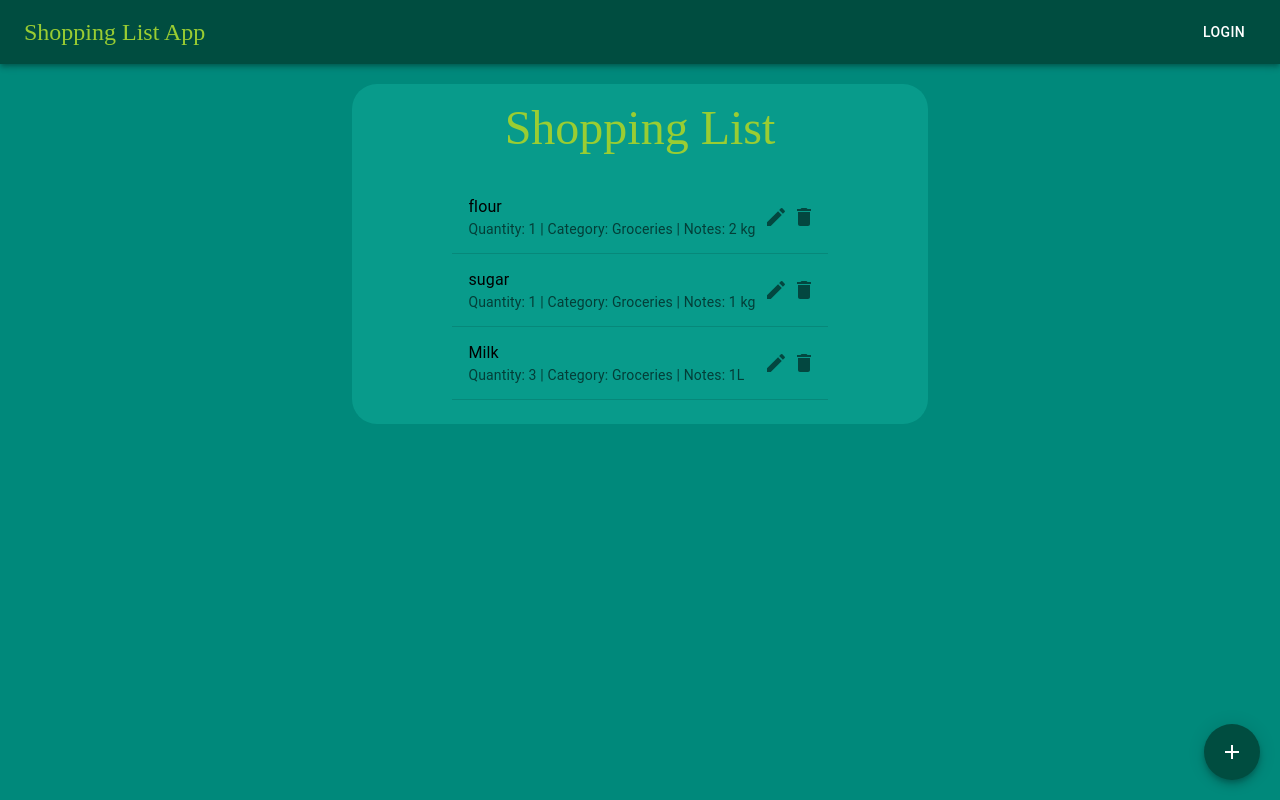
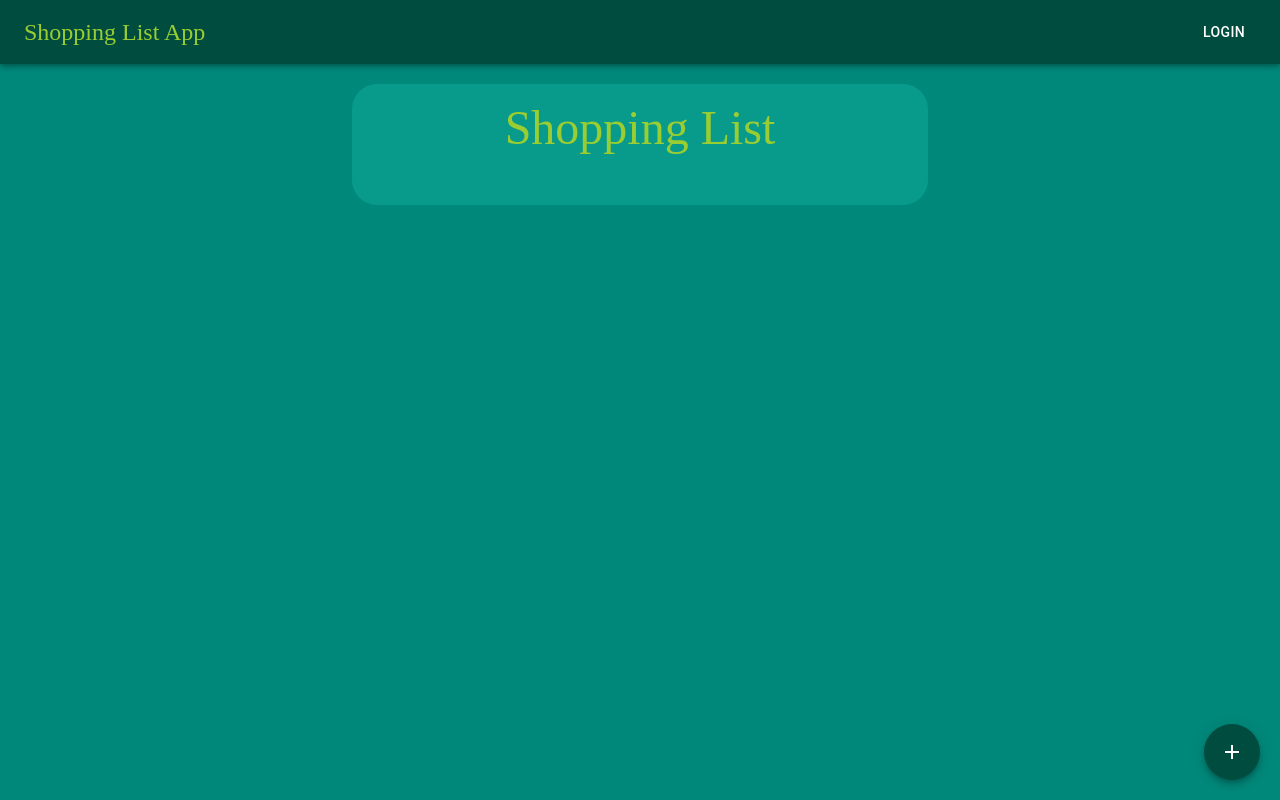
Before and after one commit to ComfortN/Shopping-list, a React (Create React App) app in the folder shopping-list/: page /shopping-list in a window 1280 px wide. Built offline with nearby package versions, Linux system fonts and the light colour scheme; data requests are answered from the project's data file; a web font is replaced by a local one.

Commit message:
fixing fetch the logged-in users task

```diff
--- a/shopping-list/db.json
+++ b/shopping-list/db.json
@@ -14,29 +14,44 @@
       "id": "94bf",
       "username": "unathi",
       "password": "phumzile"
+    },
+    {
+      "id": "2050",
+      "username": "zane",
+      "password": "123"
     }
   ],
   "shoppingLists": [
     {
-      "name": "flour",
-      "quantity": "1",
-      "notes": "2 kg",
-      "category": "Groceries",
-      "id": "b277"
+      "id": 2,
+      "userId": 456,
+      "name": "Bread",
+      "quantity": 1,
+      "category": "Bakery",
+      "notes": ""
     },
     {
-      "id": "f57f",
-      "name": "sugar",
+      "id": "59d7",
+      "name": "milk",
       "quantity": "1",
-      "notes": "1 kg",
-      "category": "Groceries"
+      "notes": "1L",
+      "category": "Groceries",
+      "userId": "2050"
     },
     {
-      "name": "Milk",
-      "quantity": "3",
-      "notes": "1L",
+      "name": "flour",
+      "quantity": "2",
+      "notes": "5kg",
       "category": "Groceries",
-      "id": "fc78"
+      "id": "0f75"
+    },
+    {
+      "name": "Denim jacket",
+      "quantity": "1",
+      "notes": "@ legit black",
+      "category": "Clothing",
+      "userId": "3a4d",
+      "id": "530f"
     }
   ]
 }
--- a/shopping-list/src/Components/AddList/AddShoppingList.jsx
+++ b/shopping-list/src/Components/AddList/AddShoppingList.jsx
@@ -3,7 +3,7 @@ import { TextField, Button, Typography, Container, MenuItem, Select, InputLabel,
 import axios from 'axios';
 import './AddShoppingList.css';
 import { useDispatch, useSelector } from 'react-redux';
-import { addItem, updateItem } from '../../Features/shoppingList/shoppingListActions';
+import { addItem, updateItem, fetchItems } from '../../Features/shoppingList/shoppingListActions';
 
 export default function AddShoppingList({ itemToEdit, onClose }) {
     const [name, setName] = useState('');
@@ -14,7 +14,8 @@ export default function AddShoppingList({ itemToEdit, onClose }) {
     const [snackbarMessage, setSnackbarMessage] = useState('');
     const [snackbarType, setSnackbarType] = useState('success');
     const dispatch = useDispatch();
-    const { status } = useSelector((state) => state.shoppingList);
+    // const { status } = useSelector((state) => state.shoppingList);
+    const user = useSelector((state) => state.user.user);
 
 
     useEffect(() => {
@@ -39,13 +40,13 @@ export default function AddShoppingList({ itemToEdit, onClose }) {
 
         // const userId = JSON.parse(localStorage.getItem('token')).id;
         const newItem = { name, quantity, notes, category };
-
+        const userId = user.id;
         try {
             if (itemToEdit) {
-                await dispatch(updateItem({ id: itemToEdit.id, name, quantity, notes, category }));
+                await dispatch(updateItem({ userId,itemId: itemToEdit.id, updatedItem: newItem }));
                 setSnackbarMessage('Item updated successfully!');
             } else {
-                await dispatch(addItem({ name, quantity, notes, category }));
+                await dispatch(addItem({ userId, item: newItem }));
                 setSnackbarMessage('Item added successfully!');
             }
             // setSnackbarMessage('Item added successfully!');
@@ -56,6 +57,8 @@ export default function AddShoppingList({ itemToEdit, onClose }) {
             setNotes('');
             setCategory('');
             onClose();
+            // if (onActionComplete) onActionComplete();
+            dispatch(fetchItems());
         } catch (error) {
             setSnackbarMessage('Error adding item. Please try again.');
             setSnackbarType('error');
--- a/shopping-list/src/Components/Items/GetItems.jsx
+++ b/shopping-list/src/Components/Items/GetItems.jsx
@@ -2,36 +2,42 @@ import React, { useEffect, useState } from 'react';
 import { Container, Typography, List, ListItem, ListItemText, ListItemIcon, IconButton, Snackbar } from '@mui/material';
 import {Delete, Edit} from '@mui/icons-material';
 import axios from 'axios';
-import { useDispatch } from 'react-redux';
-import { deleteItem } from '../../Features/shoppingList/shoppingListActions';
+import { useDispatch, useSelector } from 'react-redux';
+import { deleteItem , fetchItems } from '../../Features/shoppingList/shoppingListActions';
 
 
 export default function GetItems({ onEdit }) {
-    const [items, setItems] = useState([]);
+    // const [items, setItems] = useState([]);
     const [snackbarOpen, setSnackbarOpen] = useState(false);
     const [snackbarMessage, setSnackbarMessage] = useState('');
     const dispatch = useDispatch();
+    const { items, loading, error } = useSelector((state) => state.shoppingList);
+    const user = useSelector((state) => state.user.user);
 
 
+    // const fetchItems = async () => {
+    //     try {
+    //         const response = await axios.get('http://localhost:8888/shoppingLists');
+    //         setItems(response.data);
+    //     } catch (error) {
+    //         setSnackbarMessage('Error fetching items.');
+    //         setSnackbarOpen(true);
+    //         console.error('Error fetching items:', error);
+    //     }
+    // };
+
     useEffect(() => {
-        fetchItems();
-    }, []);
+        if (user) {
+            dispatch(fetchItems()); // Fetch specific user shopping lists
+        }
+    }, [user, dispatch]);;
 
-    const fetchItems = async () => {
-        try {
-            const response = await axios.get('http://localhost:8888/shoppingLists');
-            setItems(response.data);
-        } catch (error) {
-            setSnackbarMessage('Error fetching items.');
-            setSnackbarOpen(true);
-            console.error('Error fetching items:', error);
-        }
-    };
+    const userItems = items.filter(item => item.userId === user.id);
 
     const handleDelete = async (itemId) => {
         try {
             await dispatch(deleteItem(itemId));
-            setItems(items.filter(item => item.id !== itemId));
+            // setItems(items.filter(item => item.id !== itemId));
             setSnackbarMessage('Item deleted successfully.');
             setSnackbarOpen(true);
         } catch (error) {
@@ -58,7 +64,7 @@ export default function GetItems({ onEdit }) {
                 Shopping List
             </Typography>
             <List>
-                {items.map((item) => (
+                {userItems.map((item) => (
                     <ListItem key={item.id} divider>
                         <ListItemText
                             primary={item.name}
--- a/shopping-list/src/Components/Navbar/Navbar.jsx
+++ b/shopping-list/src/Components/Navbar/Navbar.jsx
@@ -1,16 +1,44 @@
 import React from 'react'
-import { Container, Typography, Button, Box, AppBar, Toolbar } from '@mui/material';
+import { Container, Typography, Button, Box, AppBar, Toolbar, IconButton } from '@mui/material';
+import { AccountCircle, ExitToApp } from '@mui/icons-material';
+import { useSelector, useDispatch } from 'react-redux';
+import {logoutUser} from '../../Features/Users/userSlice'
 import './Navbar.css'
+import { useNavigate } from 'react-router-dom';
+
 
 
 export default function Navbar() {
+  const dispatch = useDispatch();
+  const user = useSelector((state) => state.user.user);
+  const navigate = useNavigate();
+
+
+  const handleLogout = () => {
+    dispatch(logoutUser());
+    navigate('/')
+  };
+
   return (
     <AppBar position="static" className="appBar">
         <Toolbar>
           <Typography variant="h5" className="title">
             Shopping List App
           </Typography>
-          <Button color="inherit" className="loginButton" href="/login">Login</Button>
+
+          {user ? (
+            <Box display="flex" alignItems="center" ml="auto">
+              <IconButton color="inherit" href="/profile">
+                <AccountCircle />
+              </IconButton>
+              <IconButton color="inherit" onClick={handleLogout}>
+                <ExitToApp />
+              </IconButton>
+            </Box>
+          ) : (
+            <Button color="inherit" className="loginButton" href="/login">Login</Button>
+          )}
+
         </Toolbar>
       </AppBar>
   )
--- a/shopping-list/src/Features/shoppingList/shoppingListActions.js
+++ b/shopping-list/src/Features/shoppingList/shoppingListActions.js
@@ -1,41 +1,44 @@
 import { createAsyncThunk } from '@reduxjs/toolkit';
 import axios from 'axios';
+
+
+//Fetch user items
+export const fetchItems = createAsyncThunk('shoppingList/fetchItems', async () => {
+    const response = await axios.get('http://localhost:8888/shoppingLists');
+    return response.data;
+});
+
+
 
 // Add new item
 export const addItem = createAsyncThunk(
     'shoppingList/addItem',
-    async (item, { rejectWithValue }) => {
-        try {
-            const response = await axios.post('http://localhost:8888/shoppingLists', item);
-            return response.data;
-        } catch (error) {
-            return rejectWithValue(error.response.data);
-        }
+    async ({userId, item}) => {
+        item.userId = userId;
+        const response = await axios.post('http://localhost:8888/shoppingLists', item);
+        return response.data;
+
     }
 );
 
 // Update existing item
 export const updateItem = createAsyncThunk(
     'shoppingList/updateItem',
-    async ({ id, ...item }, { rejectWithValue }) => {
-        try {
-            const response = await axios.put(`http://localhost:8888/shoppingLists/${id}`, item);
+    async ({ userId, itemId, updatedItem }) => {
+        const itemWithUserId = { ...updatedItem, userId };
+            const response = await axios.put(`http://localhost:8888/shoppingLists/${itemId}`, itemWithUserId);
             return response.data;
-        } catch (error) {
-            return rejectWithValue(error.response.data);
-        }
+
     }
 );
 
 // Delete item
 export const deleteItem = createAsyncThunk(
     'shoppingList/deleteItem',
-    async (id, { rejectWithValue }) => {
-        try {
-            await axios.delete(`http://localhost:8888/shoppingLists/${id}`);
-            return id;
-        } catch (error) {
-            return rejectWithValue(error.response.data);
-        }
+    async (itemId) => {
+
+            await axios.delete(`http://localhost:8888/shoppingLists/${itemId}`);
+            return itemId;
+
     }
 );
--- a/shopping-list/src/Features/shoppingList/shoppingListSlice.js
+++ b/shopping-list/src/Features/shoppingList/shoppingListSlice.js
@@ -1,5 +1,5 @@
 import { createSlice } from '@reduxjs/toolkit';
-import { addItem, updateItem, deleteItem } from './shoppingListActions';
+import { fetchItems, addItem, updateItem, deleteItem } from './shoppingListActions';
 
 const shoppingListSlice = createSlice({
     name: 'shoppingList',
@@ -11,6 +11,18 @@ const shoppingListSlice = createSlice({
     reducers: {},
     extraReducers: (builder) => {
         builder
+        // Fetch Items
+            .addCase(fetchItems.pending, (state) => {
+                state.status = 'loading';
+            })
+            .addCase(fetchItems.fulfilled, (state, action) => {
+                state.status = 'succeeded';
+                state.items = action.payload;
+            })
+            .addCase(fetchItems.rejected, (state, action) => {
+                state.status = 'failed';
+                state.error = action.error.message;
+            })
             .addCase(addItem.pending, (state) => {
                 state.loading = true;
                 state.error = null;
--- a/shopping-list/src/store.js
+++ b/shopping-list/src/store.js
@@ -1,5 +1,5 @@
 import { configureStore } from '@reduxjs/toolkit';
-import userReducer from './Features/Users/userSelectors';
+import userReducer from './Features/Users/userSlice';
 import shoppingListReducer from './Features/shoppingList/shoppingListSlice';
 
 export const store = configureStore({
```
